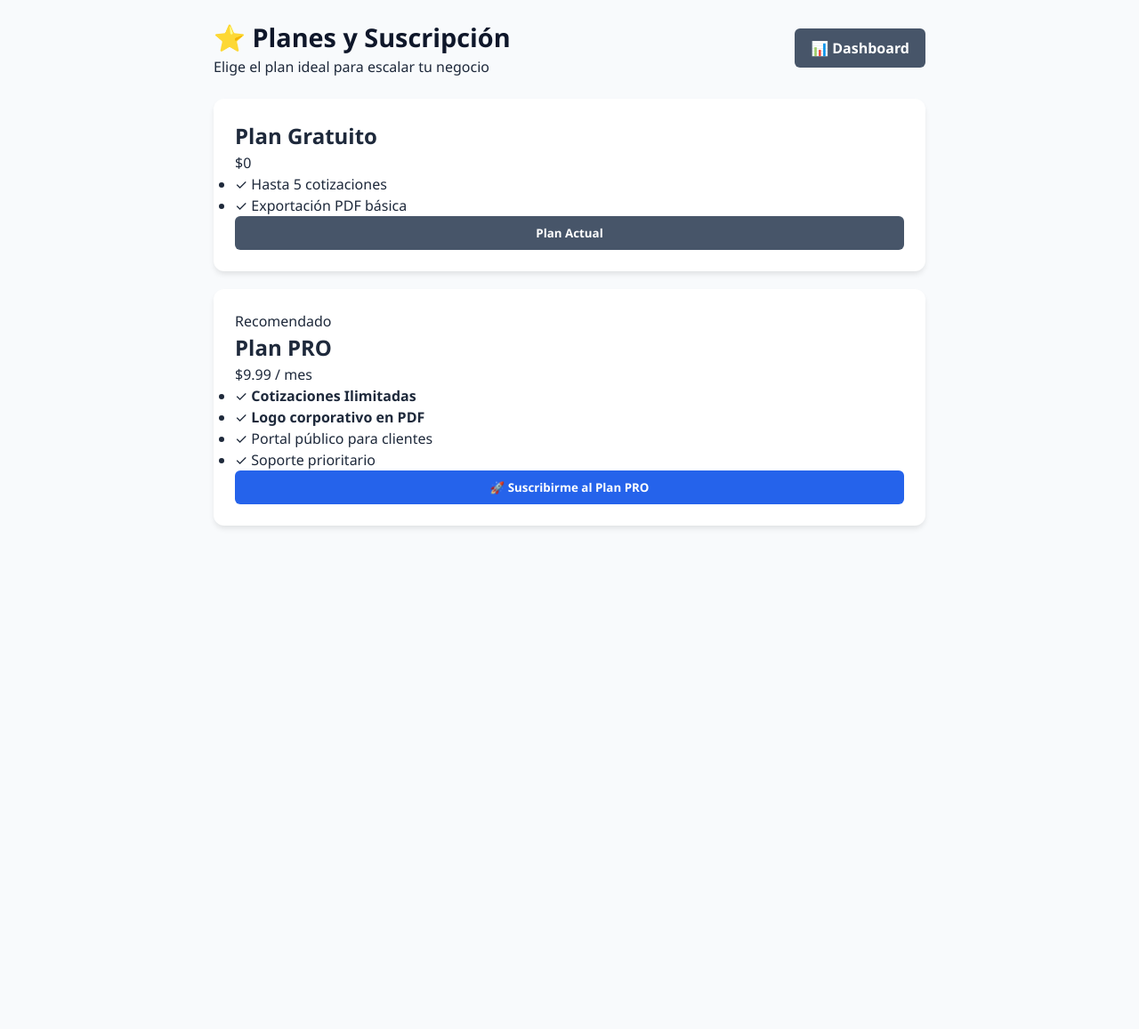
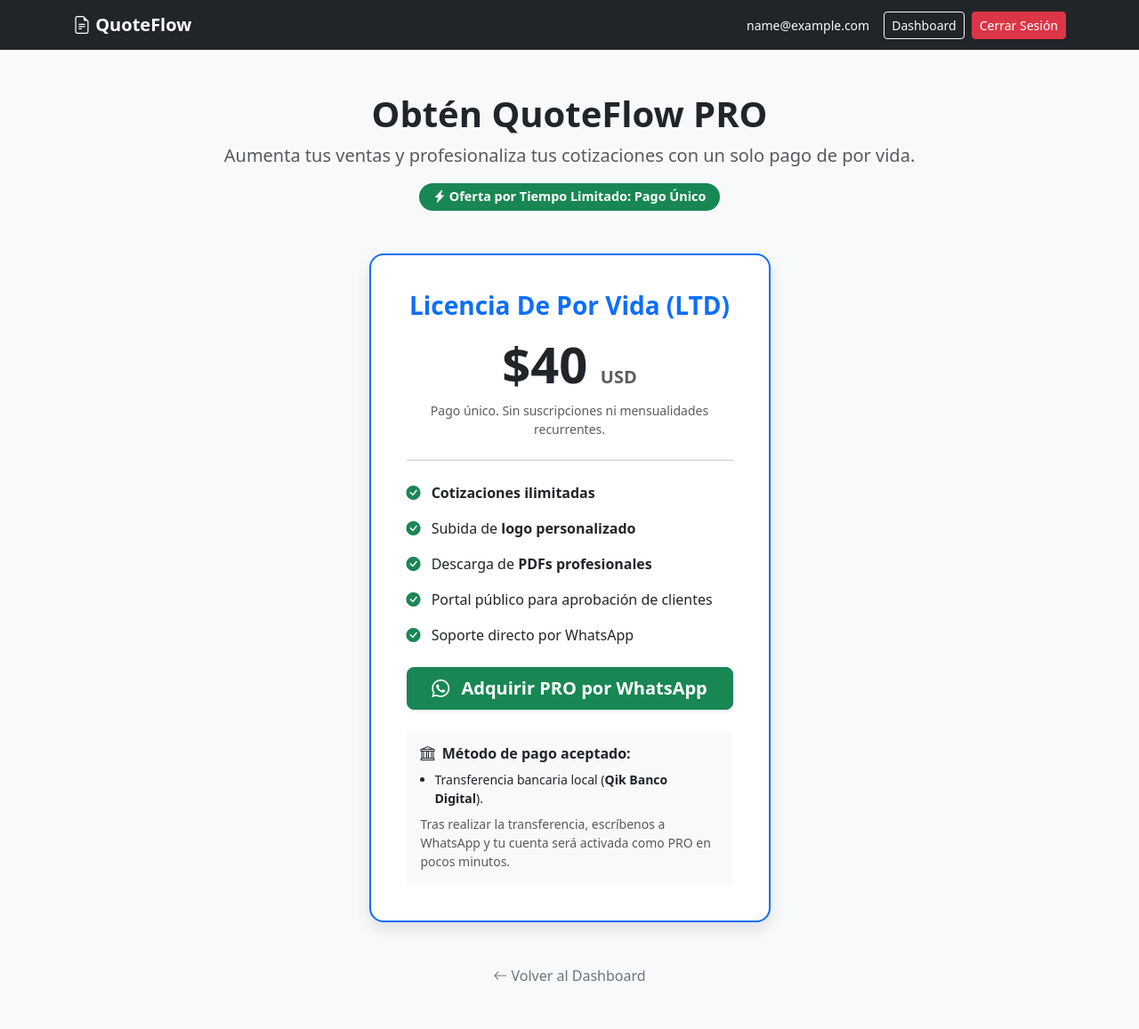
Before and after one commit to owenvaldez46-dot/QuoteFlow, a FastAPI app: page /upgrade in a window 1280 px wide. Shown: the whole page at 89% size. Before the commit the page ends 594 px from the top, so only its background shows below. Run offline with FastAPI, Linux system fonts and the light colour scheme; the visitor is signed in with stand-in values (Sample User, id 1); tables that the repository leaves empty hold one stand-in row (values such as "Sample post").

Commit message:
Revamp upgrade.html with Bootstrap and new layout
Updated the upgrade page layout and styling, added Bootstrap integration, and improved user interface elements.

```diff
--- a/templates/upgrade.html
+++ b/templates/upgrade.html
@@ -3,72 +3,106 @@
 <head>
     <meta charset="UTF-8">
     <meta name="viewport" content="width=device-width, initial-scale=1.0">
-    <title>Planes y Suscripción | QuoteFlow</title>
-    <link rel="stylesheet" href="/static/style.css">
+    <title>QuoteFlow - Obtener Plan PRO</title>
+    <link href="https://cdn.jsdelivr.net/npm/bootstrap@5.3.0/dist/css/bootstrap.min.css" rel="stylesheet">
+    <link rel="stylesheet" href="https://cdn.jsdelivr.net/npm/bootstrap-icons@1.11.0/font/bootstrap-icons.css">
+    <style>
+        body {
+            background-color: #f8f9fa;
+        }
+        .pricing-card {
+            border: 2px solid #0d6efd;
+            border-radius: 1rem;
+            box-shadow: 0 0.5rem 1rem rgba(0, 0, 0, 0.1);
+            transition: transform 0.2s;
+        }
+        .pricing-card:hover {
+            transform: translateY(-5px);
+        }
+        .badge-ltd {
+            background-color: #198754;
+            font-size: 0.9rem;
+        }
+    </style>
 </head>
 <body>
-    <div class="container">
-        <header class="header">
-            <div>
-                <h1>⭐ Planes y Suscripción</h1>
-                <p>Elige el plan ideal para escalar tu negocio</p>
+
+    <!-- Navegación -->
+    <nav class="navbar navbar-expand-lg navbar-dark bg-dark">
+        <div class="container">
+            <a class="navbar-brand fw-bold" href="/dashboard"><i class="bi bi-file-earmark-text"></i> QuoteFlow</a>
+            <div class="d-flex align-items-center">
+                <span class="text-light me-3 small d-none d-md-inline">{{ user.email }}</span>
+                <a href="/dashboard" class="btn btn-outline-light btn-sm me-2">Dashboard</a>
+                <form action="/logout" method="POST" class="d-inline">
+                    <input type="hidden" name="csrf_token" value="{{ csrf_token }}">
+                    <button type="submit" class="btn btn-danger btn-sm">Cerrar Sesión</button>
+                </form>
             </div>
-            <a href="/dashboard" class="btn btn-secondary">📊 Dashboard</a>
-        </header>
+        </div>
+    </nav>
+
+    <div class="container py-5">
 
         {% if reason == 'limit' %}
-        <div class="alert alert-warning">
-            <strong>⚠️ Límite Alcanzado:</strong> Has utilizado las {{ free_limit }} cotizaciones gratuitas. ¡Pásate a PRO para continuar creando sin límites!
+        <div class="alert alert-warning alert-dismissible fade show text-center mb-4" role="alert">
+            <i class="bi bi-exclamation-triangle-fill me-2"></i>
+            <strong>Has alcanzado el límite del Plan Gratuito ({{ quote_count }}/{{ free_limit }} cotizaciones).</strong>
+            Actualiza a <strong>PRO</strong> para continuar creando cotizaciones sin restricciones.
         </div>
         {% endif %}
 
-        <div class="pricing-grid">
-            <!-- Plan Gratuito -->
-            <div class="card pricing-card">
-                <div class="card-body">
-                    <h2>Plan Gratuito</h2>
-                    <div class="price">$0</div>
-                    <ul class="feature-list">
-                        <li>✓ Hasta {{ free_limit }} cotizaciones</li>
-                        <li>✓ Exportación PDF básica</li>
-                    </ul>
-                </div>
-                <div class="card-footer">
-                    {% if user.plan == 'pro' %}
-                    <button class="btn btn-secondary" disabled style="width: 100%;">Plan Básico</button>
-                    {% else %}
-                    <button class="btn btn-secondary" disabled style="width: 100%;">Plan Actual</button>
-                    {% endif %}
-                </div>
-            </div>
+        <div class="text-center mb-5">
+            <h1 class="fw-bold">Obtén QuoteFlow PRO</h1>
+            <p class="lead text-muted">Aumenta tus ventas y profesionaliza tus cotizaciones con un solo pago de por vida.</p>
+            <span class="badge badge-ltd rounded-pill px-3 py-2"><i class="bi bi-lightning-charge-fill"></i> Oferta por Tiempo Limitado: Pago Único</span>
+        </div>
 
-            <!-- Plan PRO -->
-            <div class="card pricing-card pricing-card-pro">
-                <div class="badge-featured">Recomendado</div>
-                <div class="card-body">
-                    <h2 class="text-primary">Plan PRO</h2>
-                    <div class="price">
-                        $9.99 <span class="price-subtitle">/ mes</span>
+        <div class="row justify-content-center">
+            <div class="col-md-6 col-lg-5">
+                <div class="card pricing-card bg-white p-4">
+                    <div class="card-body text-center">
+                        <h3 class="card-title fw-bold text-primary mb-3">Licencia De Por Vida (LTD)</h3>
+                        <div class="display-4 fw-bold mb-2">$40 <span class="fs-5 text-muted">USD</span></div>
+                        <p class="text-muted small">Pago único. Sin suscripciones ni mensualidades recurrentes.</p>
+
+                        <hr class="my-4">
+
+                        <ul class="list-unstyled text-start mb-4">
+                            <li class="mb-3"><i class="bi bi-check-circle-fill text-success me-2"></i> <strong>Cotizaciones ilimitadas</strong></li>
+                            <li class="mb-3"><i class="bi bi-check-circle-fill text-success me-2"></i> Subida de <strong>logo personalizado</strong></li>
+                            <li class="mb-3"><i class="bi bi-check-circle-fill text-success me-2"></i> Descarga de <strong>PDFs profesionales</strong></li>
+                            <li class="mb-3"><i class="bi bi-check-circle-fill text-success me-2"></i> Portal público para aprobación de clientes</li>
+                            <li class="mb-3"><i class="bi bi-check-circle-fill text-success me-2"></i> Soporte directo por WhatsApp</li>
+                        </ul>
+
+                        <div class="d-grid gap-2">
+                            <!-- Enlace a WhatsApp con tu número (829-855-7354) y correo del cliente -->
+                            <a href="https://wa.me/18298557354?text=Hola,%20quiero%20adquirir%20la%20Licencia%20PRO%20de%20QuoteFlow%20($40%20USD%20-%20Pago%20Único).%20Mi%20correo%20registrado%20es:%20{{ user.email }}"
+                               target="_blank"
+                               class="btn btn-success btn-lg fw-bold shadow-sm">
+                                <i class="bi bi-whatsapp me-2"></i> Adquirir PRO por WhatsApp
+                            </a>
+                        </div>
+
+                        <div class="mt-4 p-3 bg-light rounded text-start small">
+                            <h6 class="fw-bold mb-2"><i class="bi bi-bank me-1"></i> Método de pago aceptado:</h6>
+                            <ul class="mb-0 ps-3">
+                                <li>Transferencia bancaria local (<strong>Qik Banco Digital</strong>).</li>
+                            </ul>
+                            <p class="mt-2 mb-0 text-muted">Tras realizar la transferencia, escríbenos a WhatsApp y tu cuenta será activada como PRO en pocos minutos.</p>
+                        </div>
                     </div>
-                    <ul class="feature-list">
-                        <li>✓ <strong>Cotizaciones Ilimitadas</strong></li>
-                        <li>✓ <strong>Logo corporativo en PDF</strong></li>
-                        <li>✓ Portal público para clientes</li>
-                        <li>✓ Soporte prioritario</li>
-                    </ul>
-                </div>
-                <div class="card-footer">
-                    {% if user.plan == 'pro' %}
-                    <button class="btn btn-success" disabled style="width: 100%;">✓ Plan PRO Activo</button>
-                    {% else %}
-                    <form action="/subscription/checkout" method="POST">
-                        <input type="hidden" name="csrf_token" value="{{ csrf_token }}">
-                        <button type="submit" class="btn btn-primary" style="width: 100%;">🚀 Suscribirme al Plan PRO</button>
-                    </form>
-                    {% endif %}
                 </div>
             </div>
         </div>
+
+        <div class="text-center mt-5">
+            <a href="/dashboard" class="text-decoration-none text-secondary"><i class="bi bi-arrow-left"></i> Volver al Dashboard</a>
+        </div>
+
     </div>
+
+    <script src="https://cdn.jsdelivr.net/npm/bootstrap@5.3.0/dist/js/bootstrap.bundle.min.js"></script>
 </body>
 </html>
```
